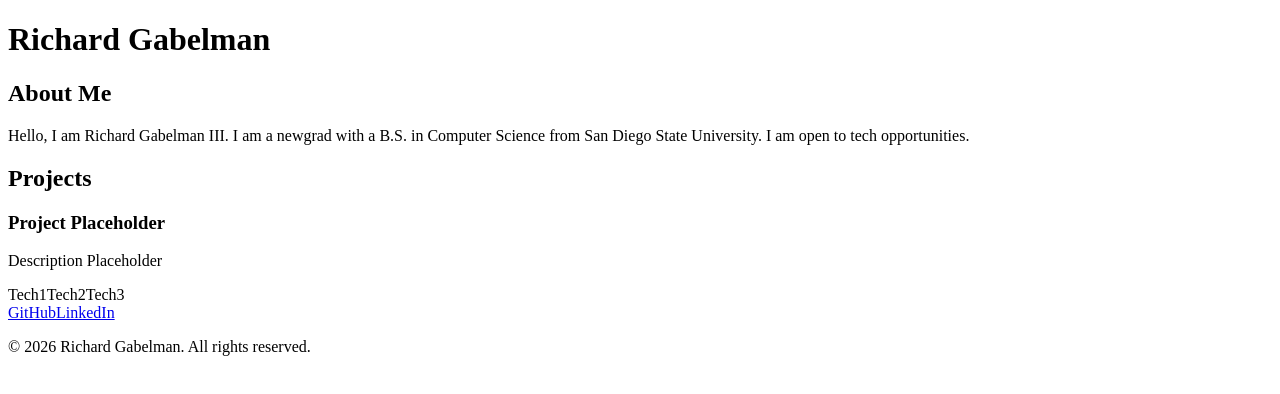
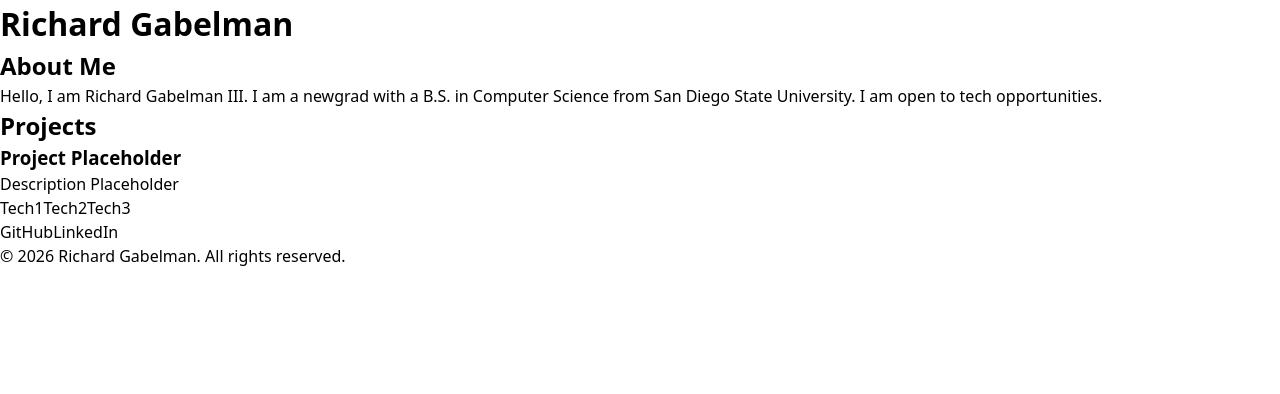
Before and after one commit to RichardGabelman/portfolio, a React (Vite) app: page / in a window 1280 px wide. Shown: the top 394 px of the page. Built offline with nearby package versions, Linux system fonts and the light colour scheme.

Commit message:
feat: add initial css reset and document-wide styles

```diff
--- a/src/index.css
+++ b/src/index.css
@@ -0,0 +1,18 @@
+:root {
+}
+
+* {
+  margin: 0;
+  padding: 0;
+  box-sizing: border-box;
+}
+
+body {
+  font-family: system-ui, -apple-system, BlinkMacSystemFont, 'Segoe UI', Roboto, Oxygen, Ubuntu, Cantarell, 'Open Sans', 'Helvetica Neue', sans-serif;
+  line-height: 1.5;
+}
+
+a {
+  text-decoration: none;
+  color: inherit;
+}
```
